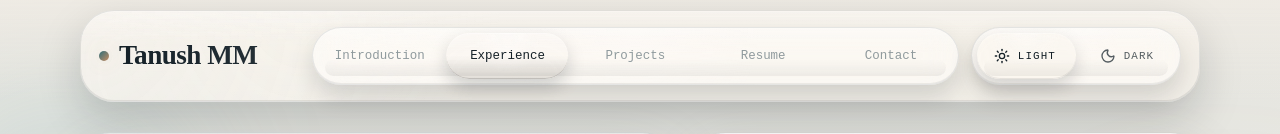
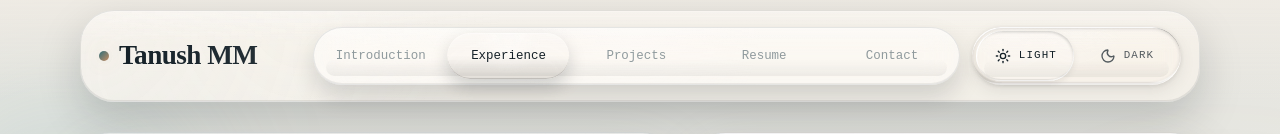
Before and after one commit to TanushMM/tanushmm.github.io, a React (Vite) app: page /#/ in a window 1280 px wide. Shown: the top 134 px of the page. Built offline with nearby package versions, Linux system fonts and the light colour scheme.

Commit message:
Changed Liquid Glass animation for the theme toggle

```diff
--- a/src/components/common/Header.tsx
+++ b/src/components/common/Header.tsx
@@ -98,6 +98,7 @@ export default function Header({ theme, onThemeChange }: HeaderProps) {
                   type="radio"
                   name="theme"
                   value="light"
+                  data-option="1"
                   checked={theme === "light"}
                   onChange={() => onThemeChange("light")}
                 />
@@ -112,6 +113,7 @@ export default function Header({ theme, onThemeChange }: HeaderProps) {
                   type="radio"
                   name="theme"
                   value="dark"
+                  data-option="2"
                   checked={theme === "dark"}
                   onChange={() => onThemeChange("dark")}
                 />
--- a/src/liquid.css
+++ b/src/liquid.css
@@ -17,6 +17,9 @@
   --success: #92d2a2;
   --shadow: 0 28px 90px rgba(0, 0, 0, 0.32);
   --glow: rgba(218, 164, 124, 0.24);
+  --glass-reflex-dark: 2;
+  --glass-reflex-light: 0.35;
+  --switcher-saturation: 165%;
 }
 
 [data-theme="light"] {
@@ -34,6 +37,9 @@
   --success: #2d9460;
   --shadow: 0 28px 70px rgba(111, 103, 93, 0.16);
   --glow: rgba(199, 141, 99, 0.18);
+  --glass-reflex-dark: 1;
+  --glass-reflex-light: 1;
+  --switcher-saturation: 150%;
 }
 
 * {
@@ -354,12 +360,85 @@ button {
 }
 
 .theme-switcher {
+  position: relative;
+  isolation: isolate;
   align-items: center;
   display: inline-grid;
   grid-template-columns: repeat(2, minmax(0, 1fr));
-  gap: 8px;
+  gap: 7px;
   min-width: 176px;
   margin: 0;
+  height: 58px;
+  padding: 5px 7px 6px;
+  border-radius: 999px;
+  border: none;
+  background-color: color-mix(in srgb, var(--panel-strong) 22%, transparent);
+  backdrop-filter: blur(10px) saturate(var(--switcher-saturation));
+  -webkit-backdrop-filter: blur(10px) saturate(var(--switcher-saturation));
+  box-shadow:
+    inset 0 0 0 1px
+      color-mix(
+        in srgb,
+        #fff calc(var(--glass-reflex-light) * 10%),
+        transparent
+      ),
+    inset 1.8px 3px 0 -2px
+      color-mix(
+        in srgb,
+        #fff calc(var(--glass-reflex-light) * 90%),
+        transparent
+      ),
+    inset -2px -2px 0 -2px
+      color-mix(
+        in srgb,
+        #fff calc(var(--glass-reflex-light) * 80%),
+        transparent
+      ),
+    inset -3px -8px 1px -6px
+      color-mix(
+        in srgb,
+        #fff calc(var(--glass-reflex-light) * 60%),
+        transparent
+      ),
+    inset -0.3px -1px 4px 0
+      color-mix(
+        in srgb,
+        #000 calc(var(--glass-reflex-dark) * 12%),
+        transparent
+      ),
+    inset -1.5px 2.5px 0 -2px
+      color-mix(
+        in srgb,
+        #000 calc(var(--glass-reflex-dark) * 20%),
+        transparent
+      ),
+    inset 0 3px 4px -2px
+      color-mix(
+        in srgb,
+        #000 calc(var(--glass-reflex-dark) * 20%),
+        transparent
+      ),
+    inset 2px -6.5px 1px -4px
+      color-mix(
+        in srgb,
+        #000 calc(var(--glass-reflex-dark) * 10%),
+        transparent
+      ),
+    0 1px 5px 0
+      color-mix(
+        in srgb,
+        #000 calc(var(--glass-reflex-dark) * 10%),
+        transparent
+      ),
+    0 6px 16px 0
+      color-mix(
+        in srgb,
+        #000 calc(var(--glass-reflex-dark) * 8%),
+        transparent
+      );
+  transition:
+    background-color 400ms cubic-bezier(1, 0, 0.4, 1),
+    box-shadow 400ms cubic-bezier(1, 0, 0.4, 1);
 }
 
 .theme-switcher-legend,
@@ -383,7 +462,7 @@ button {
   align-items: center;
   justify-content: center;
   gap: 8px;
-  min-height: 44px;
+  min-height: 46px;
   padding: 0 16px;
   border-radius: 999px;
   color: var(--text-soft);
@@ -391,7 +470,8 @@ button {
   transition:
     color 180ms ease,
     transform 180ms ease,
-    opacity 180ms ease;
+    opacity 180ms ease,
+    filter 160ms ease;
 }
 
 .theme-option span {
@@ -403,6 +483,7 @@ button {
 
 .theme-option:hover {
   color: var(--text);
+  filter: saturate(1.14);
 }
 
 .theme-option.is-active {
@@ -411,27 +492,90 @@ button {
 
 .theme-thumb {
   position: absolute;
-  top: 5px;
-  left: 5px;
+  top: 4px;
+  left: 4px;
   z-index: 0;
-  width: calc(50% - 5px);
-  height: calc(100% - 10px);
-  border-radius: 999px;
-  background:
-    radial-gradient(circle at top, rgba(255, 255, 255, 0.24), transparent 52%),
-    color-mix(in srgb, var(--panel-strong) 78%, rgba(255, 255, 255, 0.18));
+  width: calc(50% - 6px);
+  height: calc(100% - 8px);
+  border-radius: 999px;
+  background-color: color-mix(in srgb, var(--panel) 40%, transparent);
   box-shadow:
-    inset 0 1px 0 rgba(255, 255, 255, 0.28),
-    inset 0 -1px 0 rgba(0, 0, 0, 0.08),
-    inset 4px 8px 14px rgba(255, 255, 255, 0.06),
-    0 8px 18px rgba(7, 14, 20, 0.16);
+    inset 0 0 0 1px
+      color-mix(
+        in srgb,
+        #fff calc(var(--glass-reflex-light) * 10%),
+        transparent
+      ),
+    inset 2px 1px 0 -1px
+      color-mix(
+        in srgb,
+        #fff calc(var(--glass-reflex-light) * 90%),
+        transparent
+      ),
+    inset -1.5px -1px 0 -1px
+      color-mix(
+        in srgb,
+        #fff calc(var(--glass-reflex-light) * 80%),
+        transparent
+      ),
+    inset -2px -6px 1px -5px
+      color-mix(
+        in srgb,
+        #fff calc(var(--glass-reflex-light) * 60%),
+        transparent
+      ),
+    inset -1px 2px 3px -1px
+      color-mix(
+        in srgb,
+        #000 calc(var(--glass-reflex-dark) * 20%),
+        transparent
+      ),
+    inset 0 -4px 1px -2px
+      color-mix(
+        in srgb,
+        #000 calc(var(--glass-reflex-dark) * 10%),
+        transparent
+      ),
+    0 3px 6px 0
+      color-mix(
+        in srgb,
+        #000 calc(var(--glass-reflex-dark) * 8%),
+        transparent
+      );
   transition:
-    transform 280ms cubic-bezier(0.6, 0, 0.2, 1),
-    background-color 220ms ease;
+    transform 400ms cubic-bezier(1, 0, 0.4, 1),
+    box-shadow 400ms cubic-bezier(1, 0, 0.4, 1),
+    background-color 400ms cubic-bezier(1, 0, 0.4, 1);
+  animation: switcherStretchLeft 440ms ease;
 }
 
 .theme-thumb.is-dark {
-  transform: translateX(calc(100% + 8px));
+  transform: translateX(calc(100% + 7px));
+  animation: switcherStretchRight 440ms ease;
+}
+
+@keyframes switcherStretchLeft {
+  0% {
+    scale: 1 1;
+  }
+  50% {
+    scale: 1.08 1;
+  }
+  100% {
+    scale: 1 1;
+  }
+}
+
+@keyframes switcherStretchRight {
+  0% {
+    scale: 1 1;
+  }
+  50% {
+    scale: 1.18 1;
+  }
+  100% {
+    scale: 1 1;
+  }
 }
 
 .page-stack {
@@ -971,6 +1115,7 @@ button {
   pointer-events: none;
   z-index: 80;
   transform: translate3d(-100px, -100px, 0);
+  will-change: transform;
 }
 
 .theme-cursor-dot {
@@ -1010,8 +1155,6 @@ button {
     translate3d(-100px, -100px, 0)
     rotate(14deg);
   border: 1px solid rgba(255, 255, 255, 0.08);
-  backdrop-filter: blur(10px) saturate(160%);
-  -webkit-backdrop-filter: blur(10px) saturate(160%);
   transition:
     width 220ms ease,
     height 220ms ease,
@@ -1075,22 +1218,24 @@ button {
 
 .theme-cursor-halo.dark {
   background:
-    radial-gradient(circle at 35% 35%, rgba(255, 255, 255, 0.16), transparent 42%),
-    color-mix(in srgb, var(--panel) 40%, transparent);
+    radial-gradient(circle at 35% 35%, rgba(255, 255, 255, 0.2), transparent 44%),
+    radial-gradient(circle at 68% 72%, rgba(218, 164, 124, 0.15), transparent 46%),
+    color-mix(in srgb, var(--panel) 52%, transparent);
   border-color: rgba(255, 255, 255, 0.08);
   box-shadow:
     inset 0 1px 0 rgba(255, 255, 255, 0.16),
-    0 0 40px rgba(218, 164, 124, 0.14);
+    0 0 26px rgba(218, 164, 124, 0.16);
 }
 
 .theme-cursor-halo.light {
   background:
-    radial-gradient(circle at 35% 35%, rgba(255, 255, 255, 0.56), transparent 42%),
-    color-mix(in srgb, var(--panel-strong) 66%, rgba(255, 255, 255, 0.12));
+    radial-gradient(circle at 35% 35%, rgba(255, 255, 255, 0.62), transparent 44%),
+    radial-gradient(circle at 68% 72%, rgba(199, 141, 99, 0.16), transparent 48%),
+    color-mix(in srgb, var(--panel-strong) 76%, rgba(255, 255, 255, 0.16));
   border-color: rgba(34, 50, 59, 0.14);
   box-shadow:
     inset 0 1px 0 rgba(255, 255, 255, 0.34),
-    0 16px 34px rgba(66, 103, 112, 0.16);
+    0 12px 24px rgba(66, 103, 112, 0.14);
 }
 
 .theme-cursor-dot.is-interactive {
```
